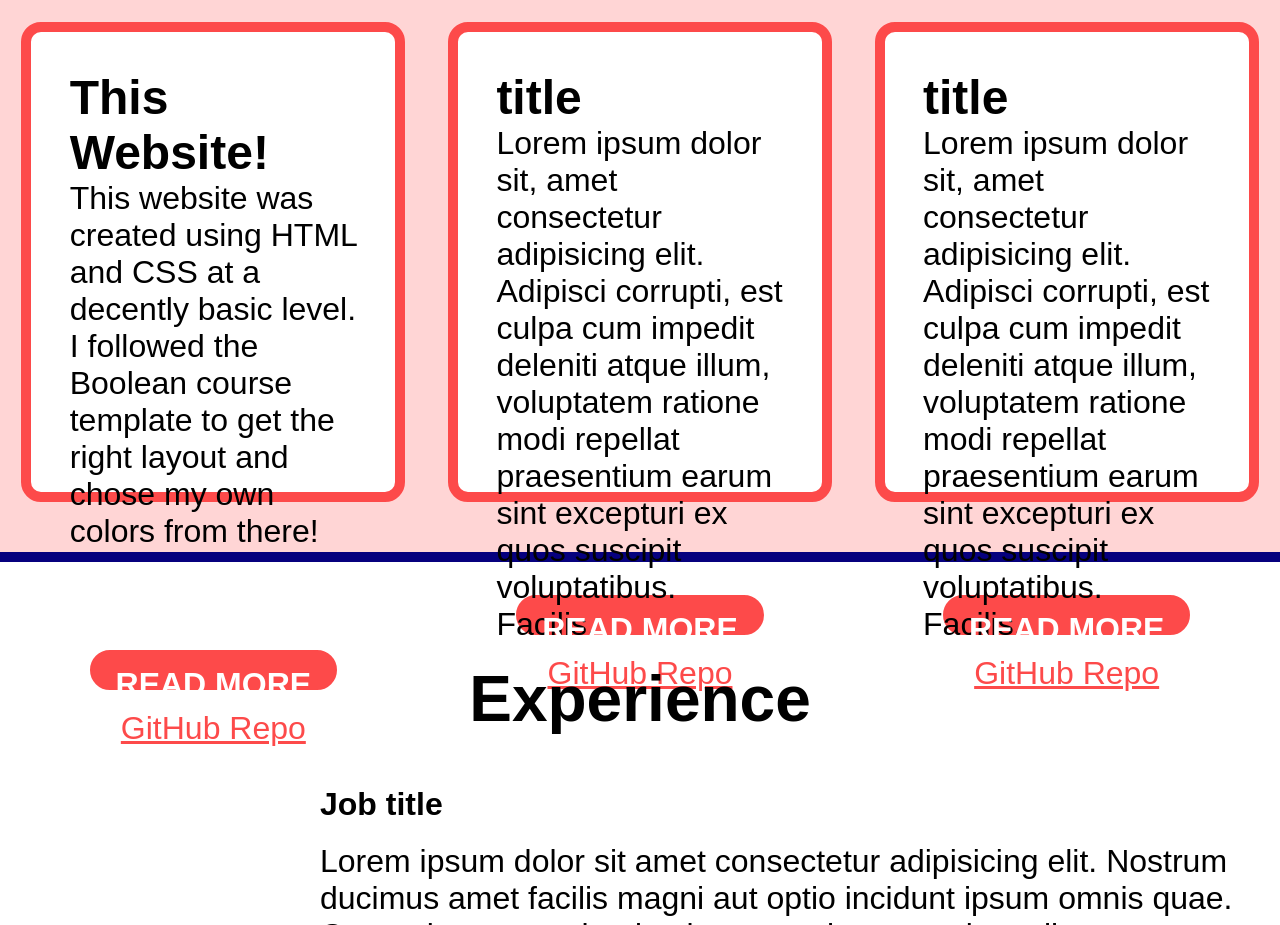
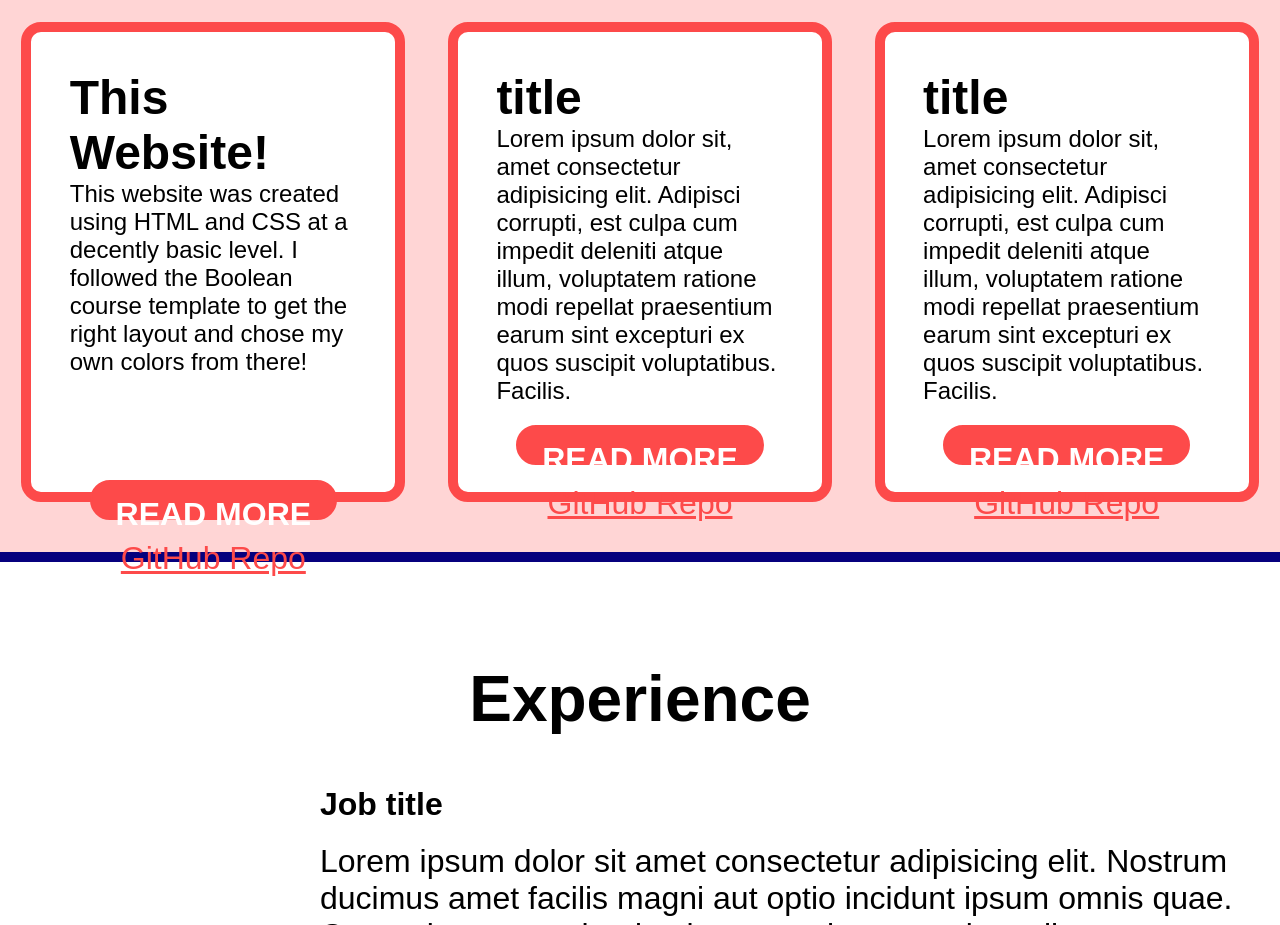
Before and after one commit to Gabriel-Rosengren/developer-portfolio, a plain HTML site: page index.html in a window 1280 px wide. Shown: the part 1487-2412 px from the top of the page. Drawn offline with Linux system fonts and the light colour scheme.

Commit message:
Updated styles.css
Got text to dynamically change depending on viewport

```diff
--- a/styles.css
+++ b/styles.css
@@ -178,8 +178,8 @@ h3 {
 }
 
 #portfolio p {
-  font-size: 2rem;
-  height: 450px;
+  font-size: 3vh;
+  height: 35vh;
 }
 
 #portfolio .read-more {
```
